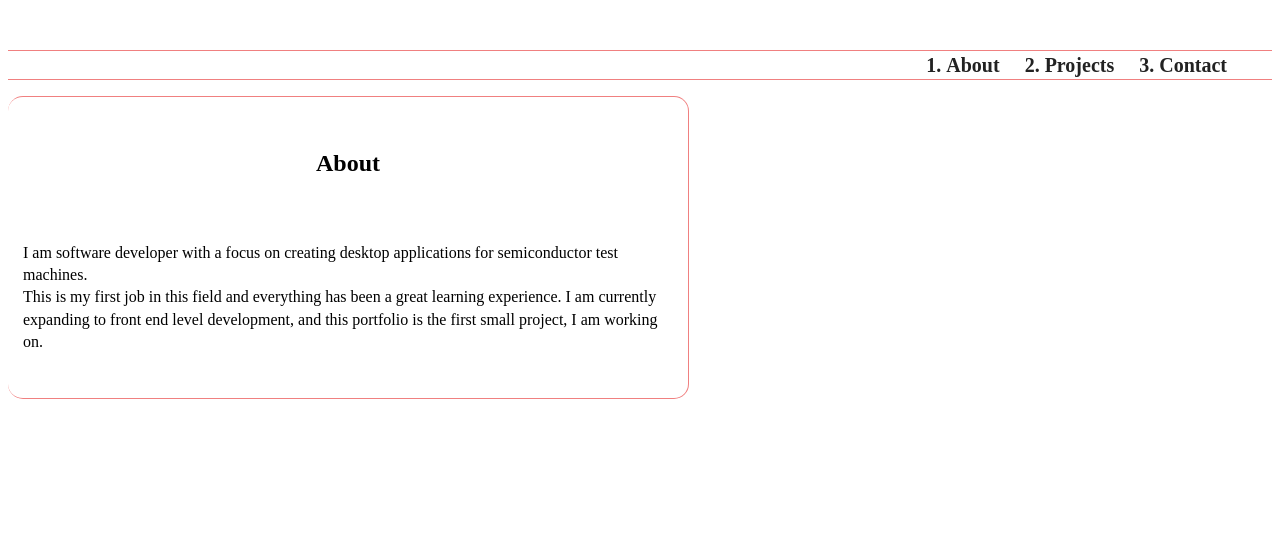
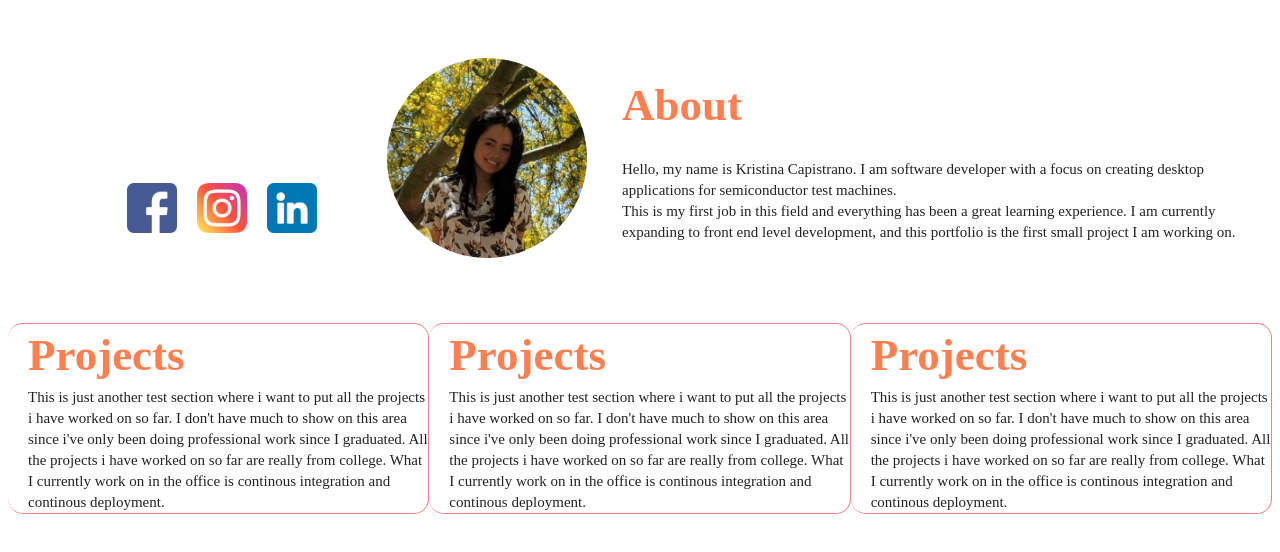
Before and after one commit to kristinacapistrano/Portfolio, a website: page html/porfolio.html in a window 1280 px wide. Drawn offline with Linux system fonts and the light colour scheme.

Commit message:
This is the base look. Will need a lot more adjustments.

```diff
--- a/css/main.css
+++ b/css/main.css
@@ -88,17 +88,6 @@ textarea {
 /* ==========================================================================
    Author's custom styles
    ========================================================================== */
-header{
-  display: flex ;
-  justify-content: center;
-  padding-bottom: 50px;
-}
-.img-header{
-  border-radius:50%;
-  width: 350px;
-  height: 350px;
-  alignment: center;
-}
 
 .navigation{
   display: flex;
@@ -115,34 +104,69 @@ header{
   margin-right: 45px;
 }
 
+section{
+  display: flex;
+  flex-direction: row;
+  justify-content: flex-end;
+  align-content: end;
+  height: 50%;
+  padding-top: 50px;
+}
+#about-img{
+  border-radius: 50%;
+  width: 200px;
+  height: 200px;
+  margin-right: 15px;
+}
+#sm-list{
+  display: flex;
+  flex-direction: row;
+  margin: 50px 50px 0px 0px;
+}
+li{
+  padding-top: 75px;
+}
+.header-style{
+  font-weight: bold;
+  font-size: 45px;
+  color: coral;
+}
+
 .section-container{
   display: flex;
   flex-direction: column;
   justify-content: space-around;
   border-radius: 15px;
-  align-items: center;
-  position: relative;
+  align-items: flex-start;
   width: 650px;
-  padding: 15px ;
+  padding: 0px 0px 0px 20px ;
   border: lightcoral 1px solid;
   border-left: none;
+  font-size: 15px;
 }
 
-.section-item{
-
-  padding-bottom: 15px;
-  padding-top: 15px;
-  color: black;
-  margin-bottom: 15px;
-  list-style-type: none;
-  border-radius: 15px;
-  text-align: left;
+#footer {
+  display: flex;
+  position: absolute;
+  bottom: 0;
+  width: 100%;
+  height: 6rem;
+  justify-content: flex-start;
 }
 
-.section-wrapper{
-  display: flex;
-  flex-flow: row;
+.footer-items{
+  width: 50px;
+  height: 50px;
+  padding-right: 20px;
 }
+
+ul{
+  list-style: none;
+}
+a{
+  text-decoration: none;
+}
+
 /* ==========================================================================
    Helper classes
    ========================================================================== */
--- a/html/porfolio.html
+++ b/html/porfolio.html
@@ -1,27 +1,64 @@
 <!DOCTYPE html>
-<html lang="en">
+<html lang="en" xmlns="http://www.w3.org/1999/html">
 <head>
   <meta charset="UTF-8">
   <link rel="stylesheet" href="../css/main.css">
   <title>Kristina Capistrano</title>
 </head>
-<body>
-<nav>
-  <ol class="navigation">
-    <li class="nav-item">About</li>
-    <li class="nav-item">Projects</li>
-    <li class="nav-item">Contact</li>
-  </ol>
-</nav>
-<section class="section-container">
-  <h1 class="section-item">About</h1>
-  <p class="section-item">
-    I am software developer with a focus on creating desktop applications for semiconductor test machines.
-  <br>This is my first job in this field and everything has been a great learning experience.
-    I am currently expanding to front end level development, and this portfolio is the first small project,
-    I am working on.</br>
+<body class="modal">
+
+<section>
+  <ul id="sm-list">
+    <li>
+      <a href="https://www.facebook.com/profile.php?id=100071004982938&sk=about">
+        <img src="../assets/facebook.png" alt="Facebook" class="footer-items">
+      </a>
+    </li>
+    <li>
+      <a href="https://www.instagram.com/KristinaCapistrano">
+        <img src="../assets/instagram.png" alt="Instagram" class="footer-items">
+      </a>
+    </li>
+    <li>
+      <a href="https://www.linkedin.com/in/kristina-capistrano">
+        <img src="../assets/linkedin.png" alt="LinkedIn" class="footer-items">
+      </a>
+    </li>
+  </ul>
+  <img src="../assets/unnamed.jpg" alt="Profile Photo" id="about-img">
+  <p class="section-container" style="border: none">
+    <b class="header-style">About</b>
+    <br>Hello, my name is Kristina Capistrano. I am software developer with a focus on creating desktop applications for semiconductor test machines.</br
+    <br>This is my first job in this field and everything has been a great learning experience.
+      I am currently expanding to front end level development, and this portfolio is the first small project I am working on.</br>
   </p>
 </section>
+<section>
+  <p class = section-container>
+    <b class="header-style">Projects</b>
+    This is just another test section where i want to put all the projects i have worked on so far.
+    I don't have much to show on this area since i've only been doing professional work since
+    I graduated. All the projects i have worked on so far are really from college. What
+    I currently work on in the office is continous integration and continous deployment.
+  </p>
+  <p class = section-container>
+    <b class="header-style">Projects</b>
+    This is just another test section where i want to put all the projects i have worked on so far.
+    I don't have much to show on this area since i've only been doing professional work since
+    I graduated. All the projects i have worked on so far are really from college. What
+    I currently work on in the office is continous integration and continous deployment.
+  </p>
+  <p class = section-container>
+    <b class="header-style">Projects</b>
+    This is just another test section where i want to put all the projects i have worked on so far.
+    I don't have much to show on this area since i've only been doing professional work since
+    I graduated. All the projects i have worked on so far are really from college. What
+    I currently work on in the office is continous integration and continous deployment.
+  </p>
 
+</section>
 </body>
+<footer id="footer">
+
+</footer>
 </html>
```
